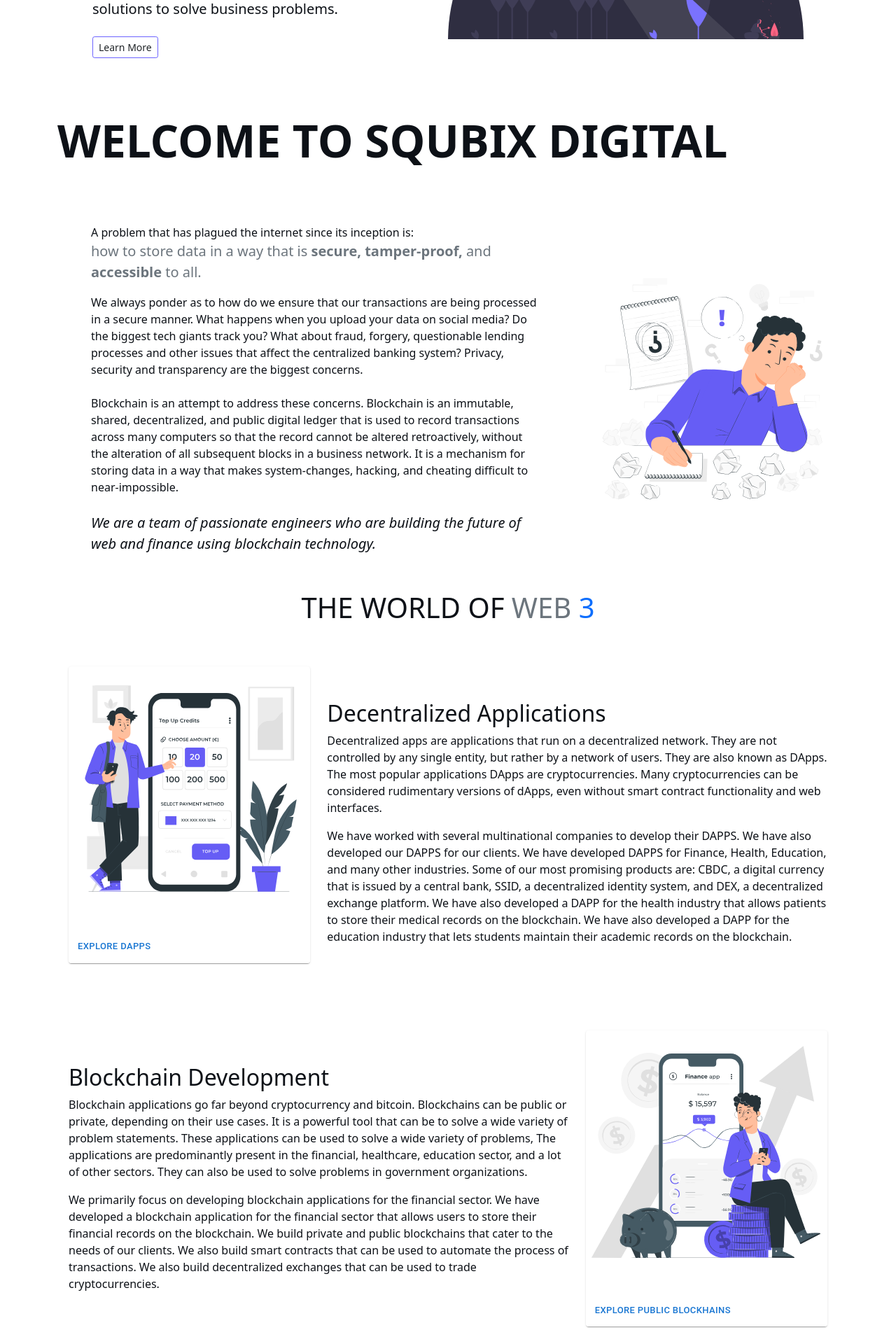
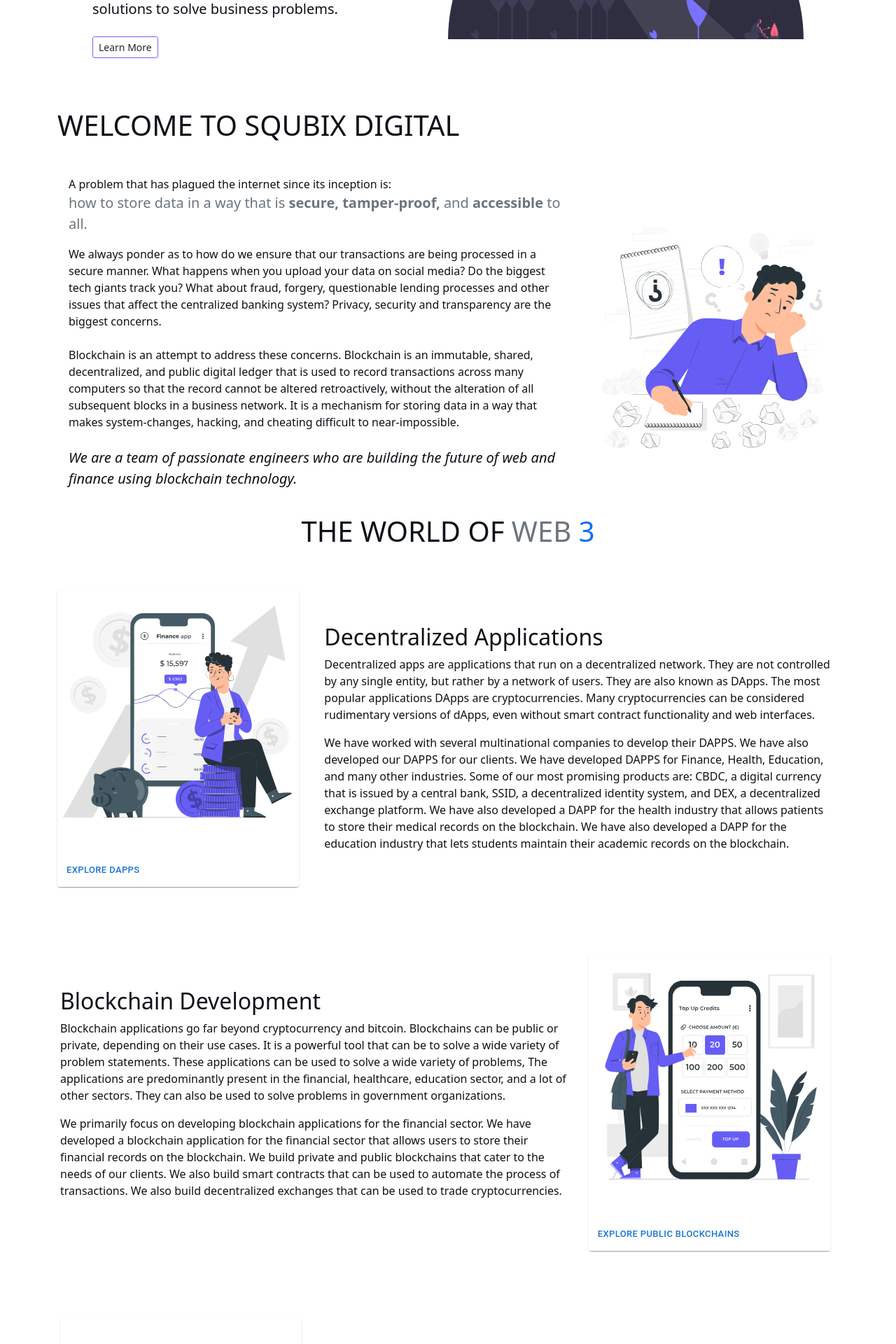
Before and after one commit to fuzzymfx/friday, a React (Create React App) app: page / in a window 1280 px wide. Shown: the part 360-2280 px from the top of the page at 70% size. Built offline with nearby package versions, Linux system fonts and the light colour scheme.

Commit message:
fix: responsiveness

```diff
--- a/src/components/BlogIntro.jsx
+++ b/src/components/BlogIntro.jsx
@@ -10,46 +10,33 @@
 import dapp from '../assets/img/DAPP.svg';
 import NFT from '../assets/img/NFT.svg';
 import wallet from '../assets/img/wallet.svg';
-import Aos from 'aos';
+// import Aos from 'aos';
 
 export default function CardsIntro() {
-	React.useEffect(() => {
-		Aos.init({
-			duration: 10000,
-		});
-	}, []);
+	// React.useEffect(() => {
+	// 	Aos.init({
+	// 		duration: 10000,
+	// 	});
+	// }, []);
 	return (
-		<div style={{ width: '100%' }}>
+
+
+		<div className='container p-0' >
 			<div
-
-			>
-				<div className='container' >
-					<div
-						data-aos="fade-left"
-						data-aos-duration="1000"
+				// data-aos="fade-left"
+				// data-aos-duration="1000"
 				className="row justify-content-center mx-1" >
-						<div className="col-md-4 py-5 " id='techhead'>
-							<Card sx={{ maxWidth: 345 }}  >
+				<div className="col-md-4 px-2 py-5 " id='techhead'>
+					<Card sx={{
+						maxWidth: 345
+					}}  >
 						<CardMedia
 							component="img"
 							height="100%"
-									image={wallet}
+							image={dapp}
 							alt="react js"
 						/>
 						<CardContent className="cdx">
-									{/* <Typography gutterBottom variant="h5" component="div" className="cdt">
-										DAPPS
-									</Typography> */}
-									{/* <Typography variant="body4">
-										<ul style={{
-											listStyleType: 'none',
-										}}>
-											<li>Exchange platforms</li>
-											<li>Smart Contracts</li>
-											<li>Tracking and monitoring systems</li>
-											<li>Decentralized finance systems</li>
-										</ul>
-									</Typography> */}
 						</CardContent>
 						<CardActions className='cdx' >
 
@@ -86,27 +73,15 @@
 						<CardMedia
 							component="img"
 							height="100%"
-									image={dapp}
+							image={wallet}
 							alt="react js"
 						/>
 						<CardContent className="cdx">
-									{/* <Typography gutterBottom variant="h5" component="div" className="cdt">
-										DAPPS
-									</Typography> */}
-									{/* <Typography variant="body4">
-										<ul style={{
-											listStyleType: 'none',
-										}}>
-											<li>Exchange platforms</li>
-											<li>Smart Contracts</li>
-											<li>Tracking and monitoring systems</li>
-											<li>Decentralized finance systems</li>
-										</ul>
-									</Typography> */}
+
 						</CardContent>
 						<CardActions className='cdx' >
 
-									<Button size="small" href="#tech">Explore public blockhains</Button>
+							<Button size="small" href="#tech">Explore public blockchains</Button>
 						</CardActions>
 					</Card>
 
@@ -126,19 +101,7 @@
 							alt="react js"
 						/>
 						<CardContent className="cdx">
-									{/* <Typography gutterBottom variant="h5" component="div" className="cdt">
-										DAPPS
-									</Typography> */}
-									{/* <Typography variant="body4">
-										<ul style={{
-											listStyleType: 'none',
-										}}>
-											<li>Exchange platforms</li>
-											<li>Smart Contracts</li>
-											<li>Tracking and monitoring systems</li>
-											<li>Decentralized finance systems</li>
-										</ul>
-									</Typography> */}
+
 						</CardContent>
 						<CardActions className='cdx' >
 
@@ -161,9 +124,9 @@
 					</p>
 				</div>
 			</div>
+
 		</div>
-			</div>
-		</div >
+
 
 	)
 }
--- a/src/components/Intro.jsx
+++ b/src/components/Intro.jsx
@@ -1,38 +1,17 @@
 import React from 'react'
 import '../assets/css/blog.css';
-import '../assets/css/style.css';
-import Card from '@mui/material/Card';
-import CardActions from '@mui/material/CardActions';
-import CardContent from '@mui/material/CardContent';
-import CardMedia from '@mui/material/CardMedia';
-import Button from '@mui/material/Button';
-import Typography from '@mui/material/Typography';
-import read from '../assets/img/read.svg';
-import react from '../assets/img/react.svg';
-import btc from '../assets/img/bitcoin-transfer.svg';
 import think from '../assets/img/think.svg';
-import { fontFamily } from '@mui/system';
+
 
 export default function Intro() {
 	return (
-		<div style={{ width: '100%' }}>
+		<>
 			<div className="container">
 				<div className="row">
-					<h1 className=""
-						style={{
-
-							fontSize: '64px',
-							fontWeight: '600',
-							// color: '#3f3d56',
-							marginTop: '2rem',
-							marginBottom: '2rem',
-							// textAlign: 'center',
-							width: '100%',
-							// fontFamily: 'Quicksand'
-						}}
-					>WELCOME TO SQUBIX DIGITAL</h1>
+					<h1 className='py-4'>
+						WELCOME TO SQUBIX DIGITAL</h1>
 					<div className="col-md-8">
-						<p className="m-5">
+						<p className="p-3">
 							A problem that has plagued the internet since its inception is:
 							<p className='text-secondary fs-5'>
 								how to store data in a way that is <b>
@@ -55,10 +34,9 @@
 					</div>
 					<div className="col-md-4">
 						<img src={think} alt="bitcoin transfer" style={{ width: '100%', height: '100%' }} />
-
 					</div>
 				</div>
 			</div>
-		</div>
-	)
+
+		</>)
 }
```
Also changed, not shown: 1 other file (tests, documents, lock files or other folders). Lines whose indentation alone changed are shown as unchanged.
